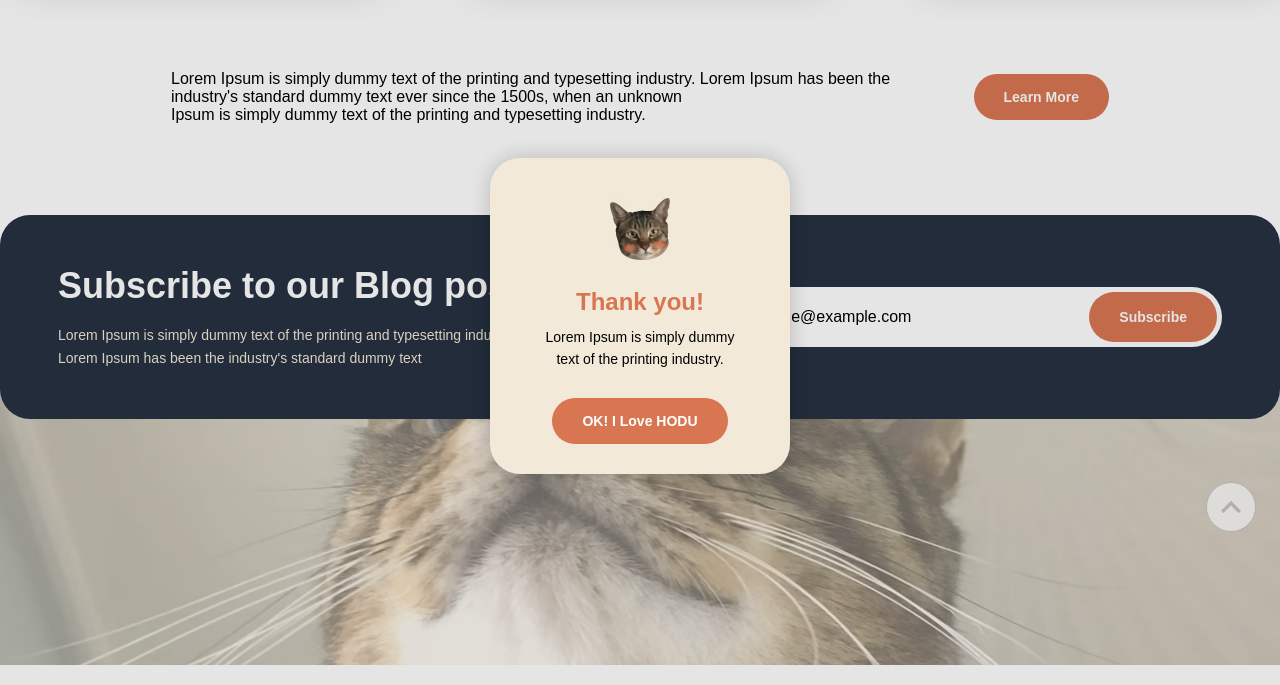
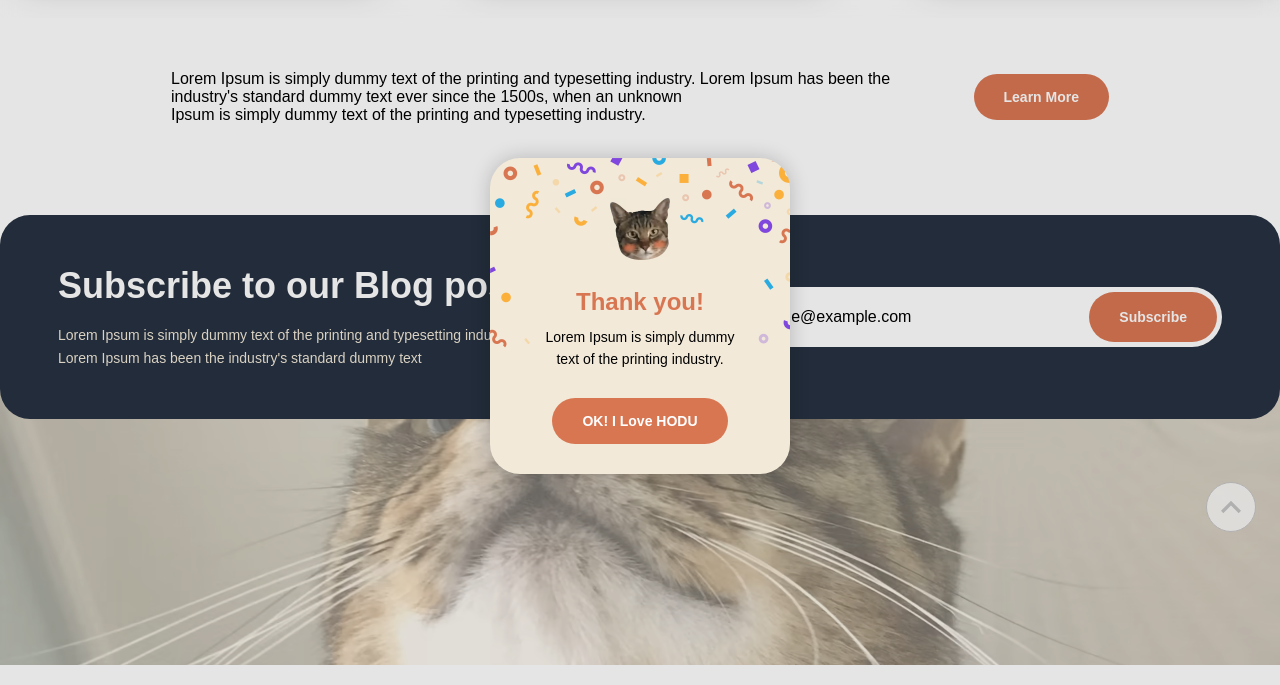
Before and after one commit to dahlia-jazzes0/hodu, a plain HTML site: page index.html in a window 1280 px wide. Both pictures are taken after typing "name@example.com" into the empty fields and a click on the button "Subscribe". Shown: the part 2104-2789 px from the top of the page. Drawn offline with Linux system fonts and the light colour scheme; a web font is replaced by a local one.

Commit message:
fix: correct background image url for modal

```diff
--- a/css/recipes/subscribe-dialog.css
+++ b/css/recipes/subscribe-dialog.css
@@ -1,5 +1,5 @@
 .subscribe-dialog {
-  background: top/contain no-repeat url(../img/modal-bg-img.png),
+  background: top/contain no-repeat url(../../img/modal-bg-img.png),
     var(--color-orange-1);
   border: none;
   padding: 40px 50px 30px;
```
